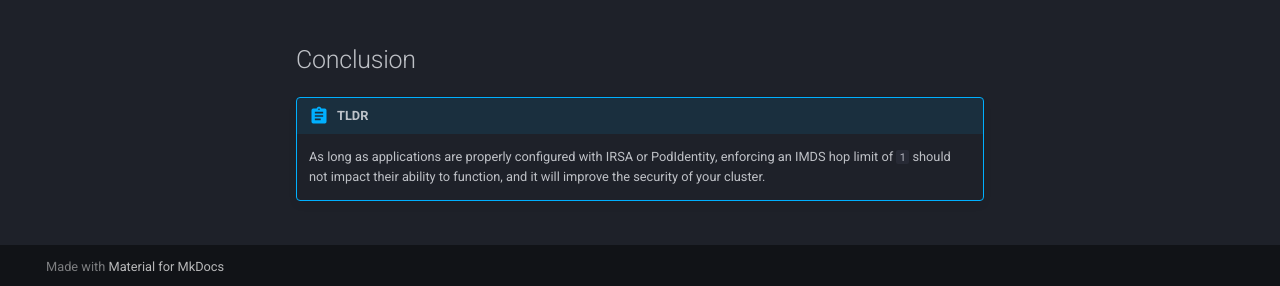
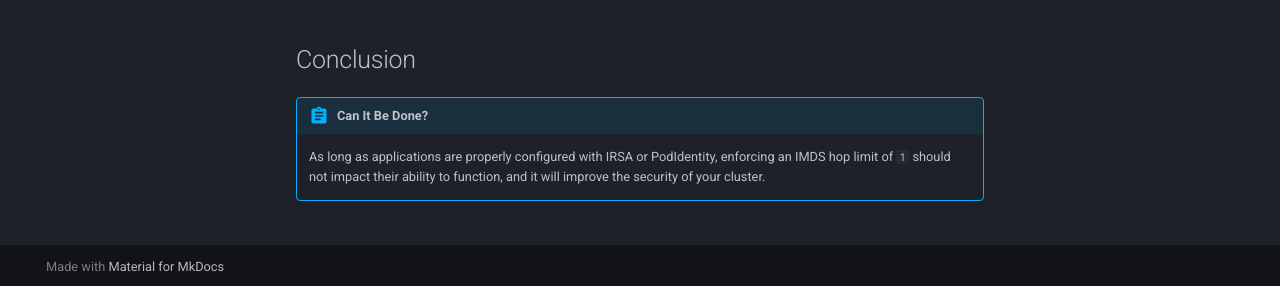
Before and after one commit to terryf82/terryf82.github.io, an MkDocs documentation site: the page built from docs/blog/posts/eks-hardening-disabling-pod-access-to-imds.md, in a window 1280 px wide and 900 px high, scrolled down 10314 px. Shown: the part 611-897 px from the top of the window. Built offline with MkDocs 1.6.1 and Material for MkDocs 9.7.7, drawn with Linux system fonts in a browser that asks for light colours.

Commit message:
callout rename

```diff
--- a/docs/blog/posts/eks-hardening-disabling-pod-access-to-imds.md
+++ b/docs/blog/posts/eks-hardening-disabling-pod-access-to-imds.md
@@ -417,5 +417,5 @@ Given that both experiments proved successful, a valid question becomes - is the
 
 ## Conclusion
 
-!!! abstract "TLDR"
+!!! abstract "Can It Be Done?"
     As long as applications are properly configured with IRSA or PodIdentity, enforcing an IMDS hop limit of `1` should not impact their ability to function, and it will improve the security of your cluster.
```
